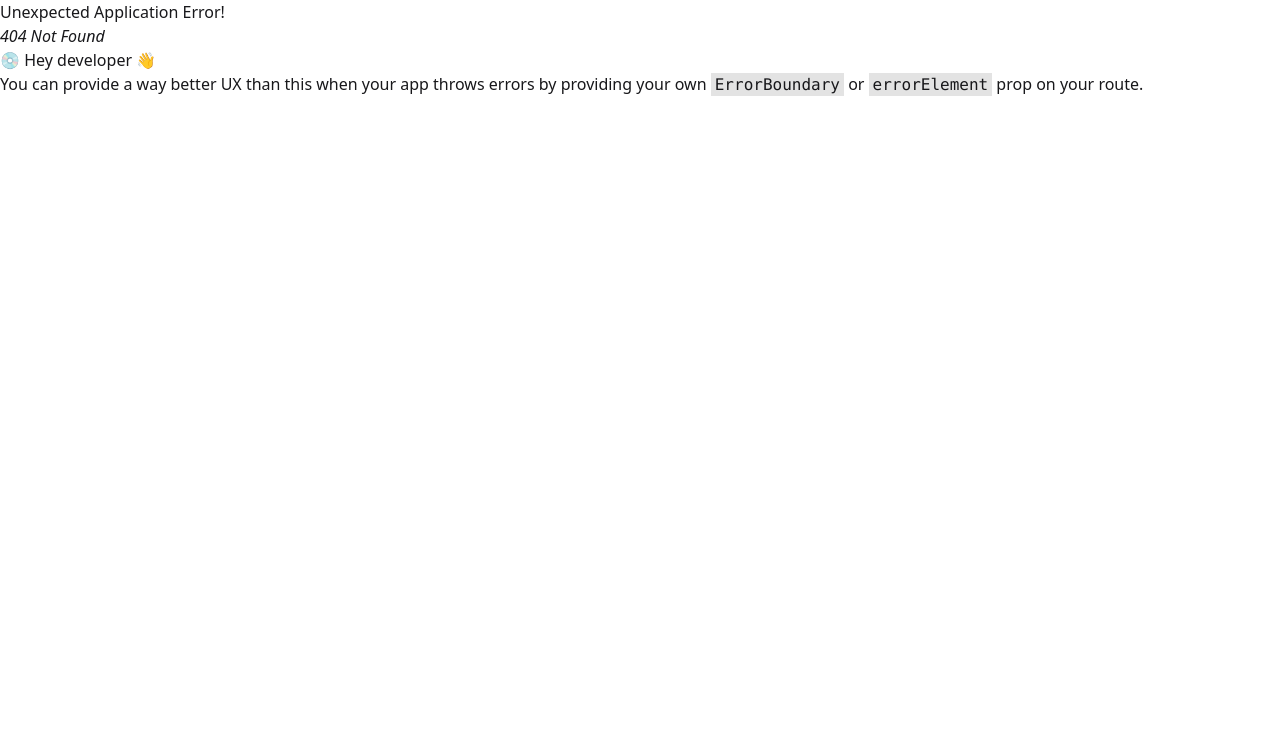
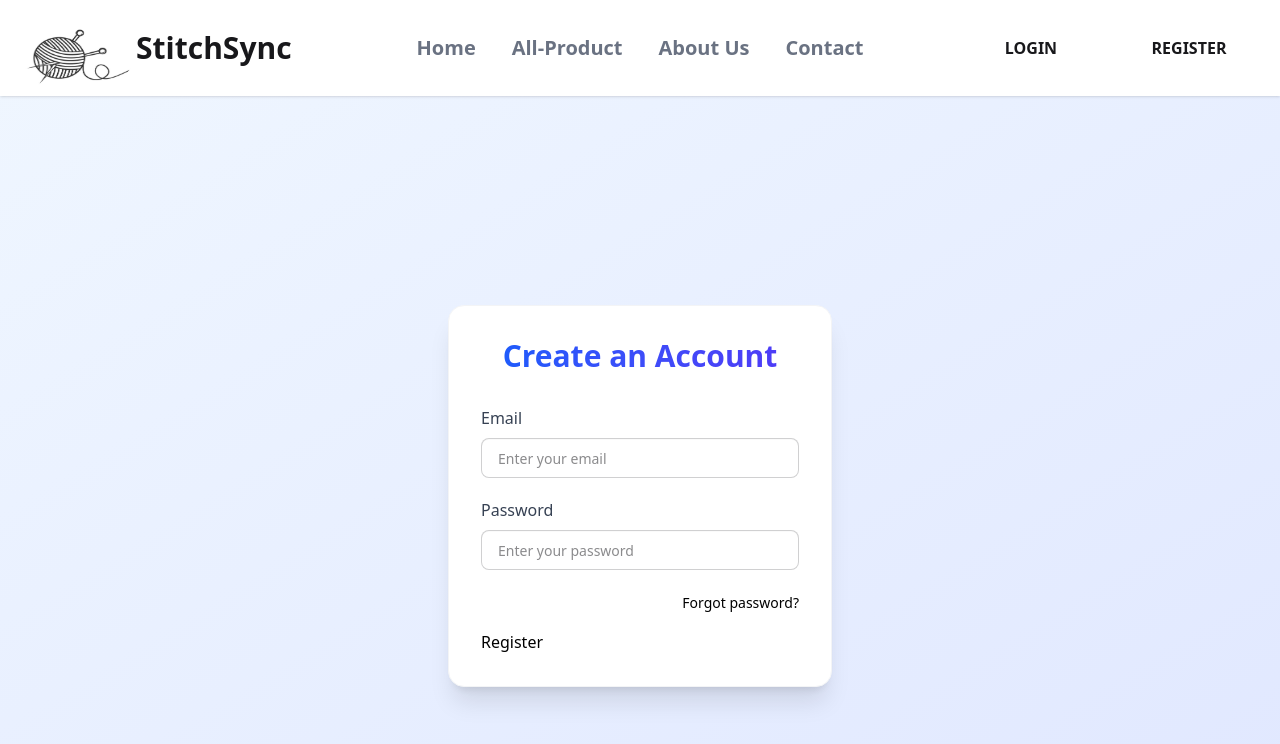
Before and after one commit to prachi23chowdhury/garments-order-production-tracker-system, a React (Vite) app: page /register in a window 1280 px wide. Before the commit this address had no page. Shown: the top 744 px of the page. Built offline with nearby package versions, Linux system fonts and the light colour scheme.

Commit message:
added register page

```diff
--- a/package.json
+++ b/package.json
@@ -11,9 +11,11 @@
   },
   "dependencies": {
     "@tailwindcss/vite": "^4.1.17",
+    "firebase": "^12.6.0",
     "framer-motion": "^12.23.25",
     "react": "^19.2.0",
     "react-dom": "^19.2.0",
+    "react-hook-form": "^7.68.0",
     "react-icons": "^5.5.0",
     "react-router": "^7.10.1",
     "swiper": "^12.0.3",
--- /dev/null
+++ b/src/Context/AuthContext.jsx
@@ -0,0 +1,4 @@
+import { createContext } from "react";
+
+
+export const AuthContext = createContext(null)
--- /dev/null
+++ b/src/Context/AuthProvider.jsx
@@ -0,0 +1,26 @@
+import React from 'react';
+import { AuthContext } from './AuthContext';
+import { auth } from '../firebase/firebase.init';
+import { createUserWithEmailAndPassword, signInWithEmailAndPassword } from 'firebase/auth';
+
+const AuthProvider = ({children}) => {
+    const registerUser = (email, password) => {
+    return createUserWithEmailAndPassword(auth, email, password);
+  };
+
+  const signInUser = (email, password) => {
+    return signInWithEmailAndPassword(auth, email, password);
+  };
+
+    const authInfo ={
+            registerUser,
+            signInUser
+    }
+    return (
+        <AuthContext value={authInfo}>
+            {children}
+        </AuthContext>
+    );
+};
+
+export default AuthProvider;
--- a/src/component/Navbar.jsx
+++ b/src/component/Navbar.jsx
@@ -1,5 +1,6 @@
 import React from 'react';
 import logo from "../../public/assest/thread.jpg";
+import { NavLink } from 'react-router';
 
 const Navbar = () => {
     return (
@@ -24,8 +25,8 @@ const Navbar = () => {
             {/* RIGHT SIDE (Login/Register) */}
             <div className="navbar-end hidden lg:flex gap-2">
 
-          <button><span class="box"> Login</span></button>
-          <button><span class="box"> Register</span></button>
+          <NavLink to="login"><span class="box">Login</span></NavLink>
+          <NavLink to="register"><span class="box">Register</span></NavLink>
 
             </div>
 
--- a/src/component/Routes/route.jsx
+++ b/src/component/Routes/route.jsx
@@ -1,6 +1,9 @@
 import { createBrowserRouter } from "react-router";
 import Home from "../pages/Home";
 import RootLayout from "../RootLayout/RootLayout";
+import AuthLayout from "../../layout/AuthLayout";
+import Login from "../pages/Auth/Login";
+import Register from "../pages/Auth/Register";
 
 
 export const router = createBrowserRouter([
@@ -14,4 +17,18 @@ export const router = createBrowserRouter([
         },
     ]
   },
+  {
+    path: "/",
+    Component: AuthLayout,
+    children: [
+        {
+            path: "login",
+            Component: Login
+        },
+        {
+            path: "register",
+            Component: Register
+        }
+    ]
+  }
 ]);
--- /dev/null
+++ b/src/component/pages/Auth/Login.jsx
@@ -0,0 +1,70 @@
+import React from 'react';
+import { useForm } from 'react-hook-form';
+import useAuth from '../../../hooks/UseAuth';
+
+
+const Login = () => {
+    const {register, handleSubmit, formState: {errors}} = useForm();
+    const { signInUser} = useAuth();
+    const handleLogin = (data) => {
+            console.log("after login", data)
+            signInUser(data.email, data.password)
+            .then(result =>{
+                console.log(result.user)
+            })
+            .catch(error =>{
+                console.log(error)
+            })
+    }
+    return (
+        <div className="flex items-center justify-center min-h-screen bg-gray-100">
+            <form
+            onSubmit={handleSubmit(handleLogin)}
+            className="bg-white p-8 rounded-xl shadow-lg w-full max-w-sm">
+                <h2 className="text-2xl font-semibold text-center mb-6">Login</h2>
+
+                <div className="mb-4">
+                    {/* email */}
+                    <label className="block text-gray-700 font-medium mb-2">Email</label>
+                    <input
+                        type="email"
+                        {...register('email', {required: true})}
+                        placeholder="Enter your email"
+                        className="input w-full px-4 py-2 border rounded-lg focus:outline-none focus:ring-2 focus:ring-blue-400"
+                    />
+                    {errors.email?.type === "required" && <p className='text-red-500'>Email is required</p>}
+                </div>
+                {/* password */}
+                <div className="mb-4">
+                    <label className="block text-gray-700 font-medium mb-2">Password</label>
+                    <input
+                        type="password"
+                        {...register('password', {
+                            required: true,
+                            minLength:6,
+                            pattern: /^(?=.*[a-z])(?=.*[A-Z])(?=.*\d)(?=.*[^A-Za-z0-9]).+$/
+                        })}
+                        placeholder="Enter your password"
+                        className="input w-full px-4 py-2 border rounded-lg focus:outline-none focus:ring-2 focus:ring-blue-400"
+                    />
+                    {errors.password?.type === "required" && <p className='text-red-500'>Password is required</p>}
+                    {errors.password?.type === "minLength" && <p className='text-red-500'>Password must be 6 character or Longer</p>}
+                    {errors.password?.type === "pattern" && <p className='text-red-500'>Password must have at least one uppercase, at least one lower case, at least one number and at least one special character</p>}
+
+                </div>
+
+                <div className="text-right mb-4">
+                    <a href="#" className="text-blue-500 hover:underline text-sm">
+                        Forgot password?
+                    </a>
+                </div>
+
+<button type="submit" className="w-full btn  bg-blue-500 py-2 rounded-lg hover:bg-blue-600 ">
+                    Login
+                </button>
+            </form>
+        </div>
+    );
+};
+
+export default Login;
--- /dev/null
+++ b/src/component/pages/Auth/Register.jsx
@@ -0,0 +1,85 @@
+import React from 'react';
+import { useForm } from 'react-hook-form';
+import useAuth from '../../../hooks/UseAuth';
+
+const Register = () => {
+  const { register, handleSubmit, formState: { errors } } = useForm();
+  const { registerUser } = useAuth();
+
+  const handleRegistration = (data) => {
+    registerUser(data.email, data.password)
+      .then(result => {
+        console.log(result.user);
+      })
+      .catch(error => {
+        console.log(error);
+      });
+  };
+
+  return (
+    <div className="flex items-center justify-center min-h-screen bg-gradient-to-br from-blue-50 to-indigo-100 px-4">
+      <form
+        onSubmit={handleSubmit(handleRegistration)}
+        className="bg-white backdrop-blur-xl p-8 rounded-2xl shadow-xl w-full max-w-sm border border-gray-100"
+      >
+        <h2 className="text-3xl font-bold text-center mb-8 bg-gradient-to-r from-blue-600 to-indigo-600 bg-clip-text text-transparent">
+          Create an Account
+        </h2>
+
+        {/* Email */}
+        <div className="mb-5">
+          <label className="block text-gray-700 font-medium mb-2">Email</label>
+          <input
+            type="email"
+            {...register('email', { required: true })}
+            placeholder="Enter your email"
+            className="input w-full px-4 py-3 border rounded-lg focus:outline-none focus:ring-2 focus:ring-indigo-400 transition-all duration-200"
+          />
+          {errors.email?.type === "required" && (
+            <p className="text-red-500 text-sm">Email is required</p>
+          )}
+        </div>
+
+        {/* Password */}
+        <div className="mb-5">
+          <label className="block text-gray-700 font-medium mb-2">Password</label>
+          <input
+            type="password"
+            {...register('password', {
+              required: true,
+              minLength: 6,
+              pattern: /^(?=.*[a-z])(?=.*[A-Z])(?=.*\d)(?=.*[^A-Za-z0-9]).+$/
+            })}
+            placeholder="Enter your password"
+            className="input w-full px-4 py-3 border rounded-lg focus:outline-none focus:ring-2 focus:ring-indigo-400 transition-all duration-200"
+          />
+          {errors.password?.type === "required" && (
+            <p className="text-red-500 text-sm">Password is required</p>
+          )}
+          {errors.password?.type === "minLength" && (
+            <p className="text-red-500 text-sm">Password must be at least 6 characters</p>
+          )}
+          {errors.password?.type === "pattern" && (
+            <p className="text-red-500 text-sm">
+              Must include uppercase, lowercase, number & special character
+            </p>
+          )}
+        </div>
+
+        {/* Forgot Password */}
+        <div className="text-right mb-4">
+          <button type="button" className="text-indigo-600 hover:underline text-sm">
+            Forgot password?
+          </button>
+        </div>
+
+        {/* Register Button */}
+        <button type="submit" className="">
+          Register
+        </button>
+      </form>
+    </div>
+  );
+};
+
+export default Register;
--- /dev/null
+++ b/src/firebase/firebase.init.js
@@ -0,0 +1,19 @@
+// Import the functions you need from the SDKs you need
+import { initializeApp } from "firebase/app";
+import { getAuth } from "firebase/auth";
+// TODO: Add SDKs for Firebase products that you want to use
+// https://firebase.google.com/docs/web/setup#available-libraries
+
+// Your web app's Firebase configuration
+const firebaseConfig = {
+  apiKey: import.meta.env.VITE_apiKey,
+  authDomain: import.meta.env.VITE_authDomain,
+  projectId: import.meta.env.VITE_projectId,
+  storageBucket: import.meta.env.VITE_storageBucket,
+  messagingSenderId: import.meta.env.VITE_messagingSenderId,
+  appId: import.meta.env.VITE_appId,
+};
+
+// Initialize Firebase
+const app = initializeApp(firebaseConfig);
+export const auth = getAuth(app);
--- /dev/null
+++ b/src/hooks/UseAuth.jsx
@@ -0,0 +1,10 @@
+import React, { use } from 'react';
+import { AuthContext } from '../Context/AuthContext';
+
+
+const useAuth = () => {
+    const authInfo = use (AuthContext)
+    return  authInfo;
+};
+
+export default useAuth;
--- /dev/null
+++ b/src/layout/AuthLayout.jsx
@@ -0,0 +1,14 @@
+import React from 'react';
+import { Outlet } from 'react-router';
+import Navbar from '../component/Navbar';
+
+const AuthLayout = () => {
+    return (
+        <div>
+            <Navbar></Navbar>
+           <Outlet></Outlet>
+        </div>
+    );
+};
+
+export default AuthLayout;
--- a/src/main.jsx
+++ b/src/main.jsx
@@ -3,9 +3,12 @@ import { createRoot } from 'react-dom/client'
 import './index.css'
 import { RouterProvider } from 'react-router'
 import { router } from './component/Routes/route'
+import Authprovider from './Context/AuthProvider'
 
 createRoot(document.getElementById('root')).render(
   <StrictMode>
-    <RouterProvider router={router} />
+   <Authprovider>
+     <RouterProvider router={router} />
+   </Authprovider>
   </StrictMode>,
 )
```
Also changed, not shown: src/index.css (line endings or trailing spaces), 1 other file (tests, documents, lock files or other folders).
